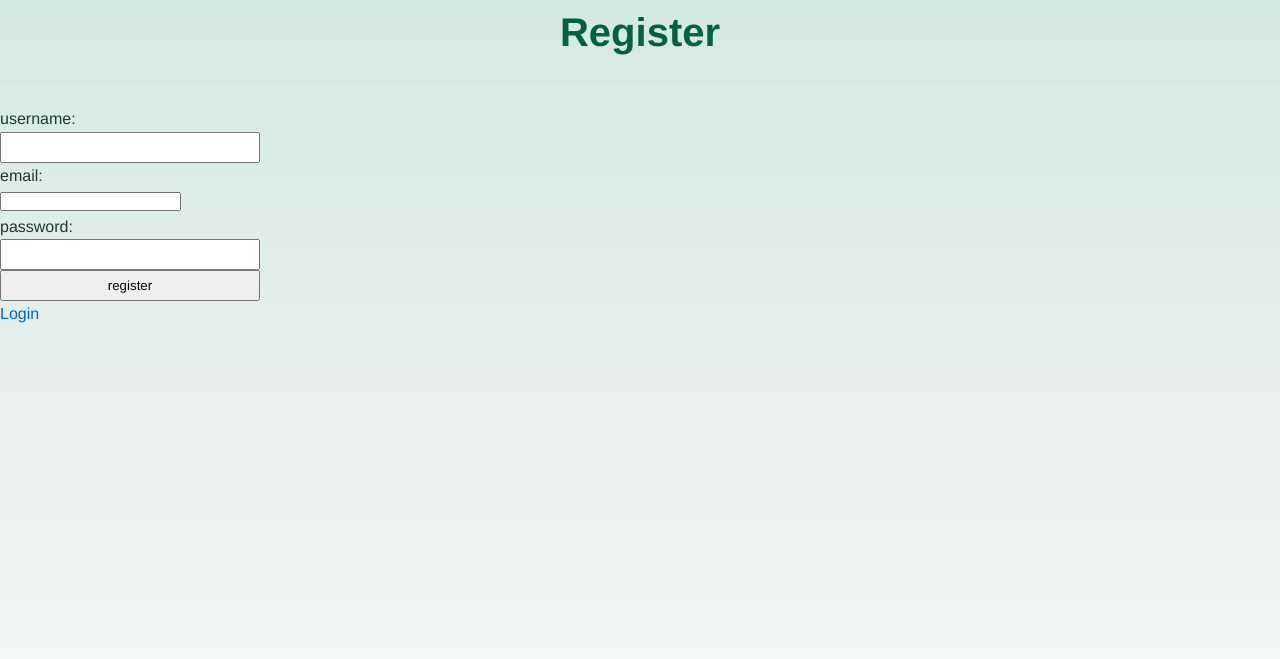
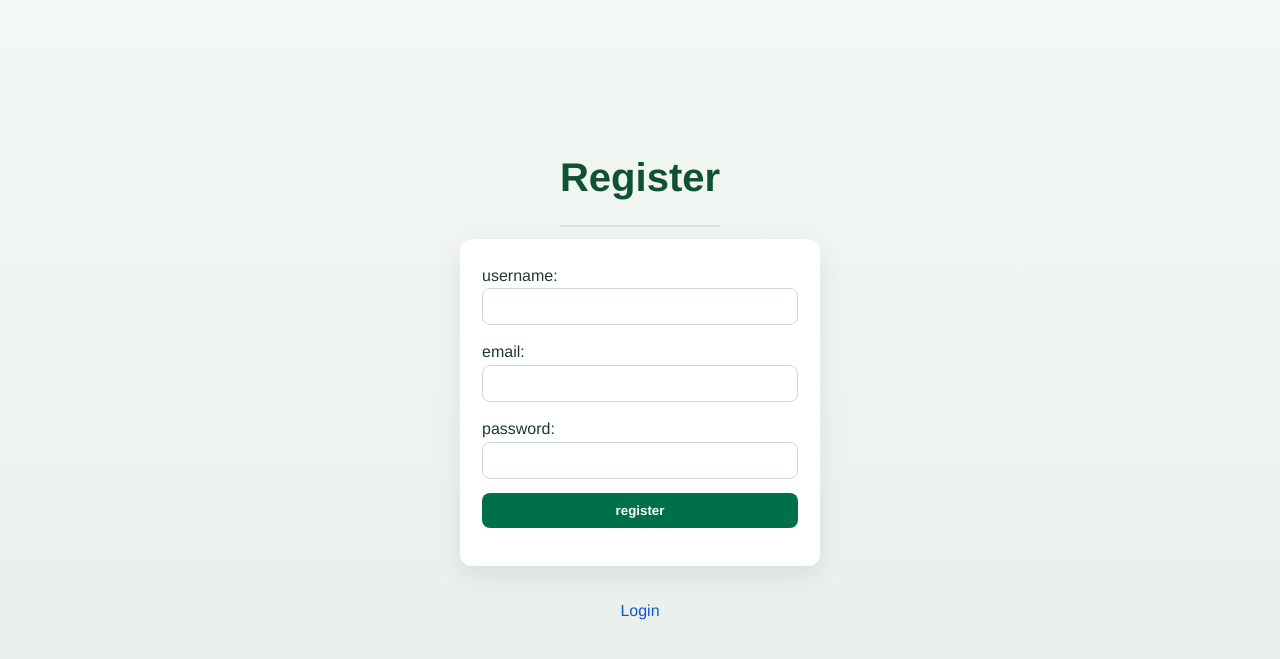
Before and after one commit to JinhyukKo/Simple_Starbucks_v2.0, a PHP site: page /auth/register.php in a window 1280 px wide. Shown: the top 659 px of the page. Run offline with PHP 8.4, Linux system fonts and the light colour scheme.

Commit message:
add style register.php

```diff
--- a/auth/login.css
+++ b/auth/login.css
@@ -30,6 +30,7 @@ form {
 form p { margin: 0 0 14px; }
 
 input[type="text"],
+input[type="email"],
 input[type="password"] {
     width: 100%;
     box-sizing: border-box;
--- a/auth/register.php
+++ b/auth/register.php
@@ -18,7 +18,7 @@ if ($_SERVER['REQUEST_METHOD'] == 'POST') {
 <head>
     <title>Register</title>
     <link rel="stylesheet" href="/style.css">
-
+<link rel="stylesheet" href="/auth/login.css">
 </head>
 <body>
     <h1>Register</h1>
@@ -40,7 +40,8 @@ if ($_SERVER['REQUEST_METHOD'] == 'POST') {
             <input type="submit" value="register">
         </p>
     </form>
-
-    <p><a href="login.php">Login</a>
+<div class="container">
+    <a href="login.php">Login</a>
+</div>
 </body>
 </html>
```
